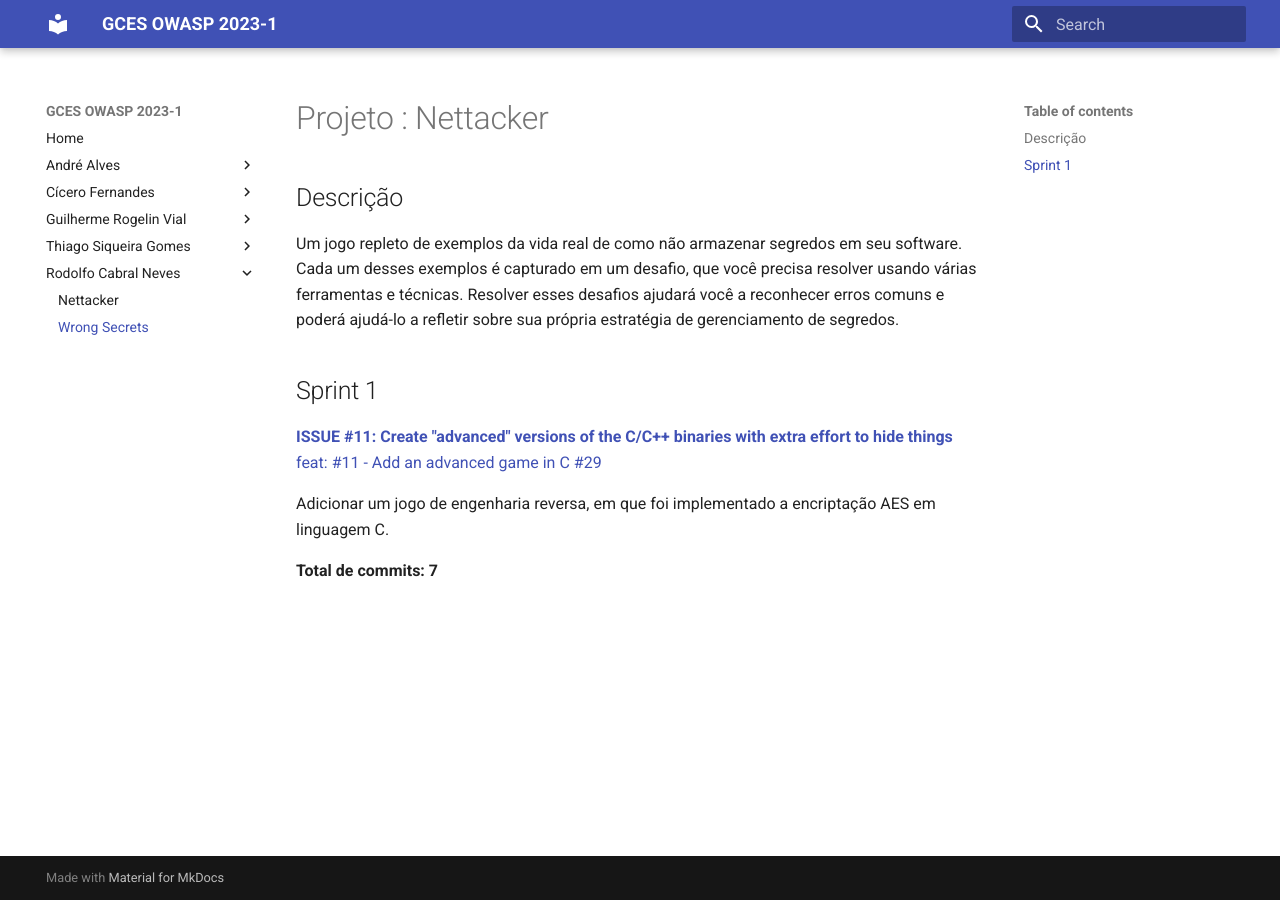
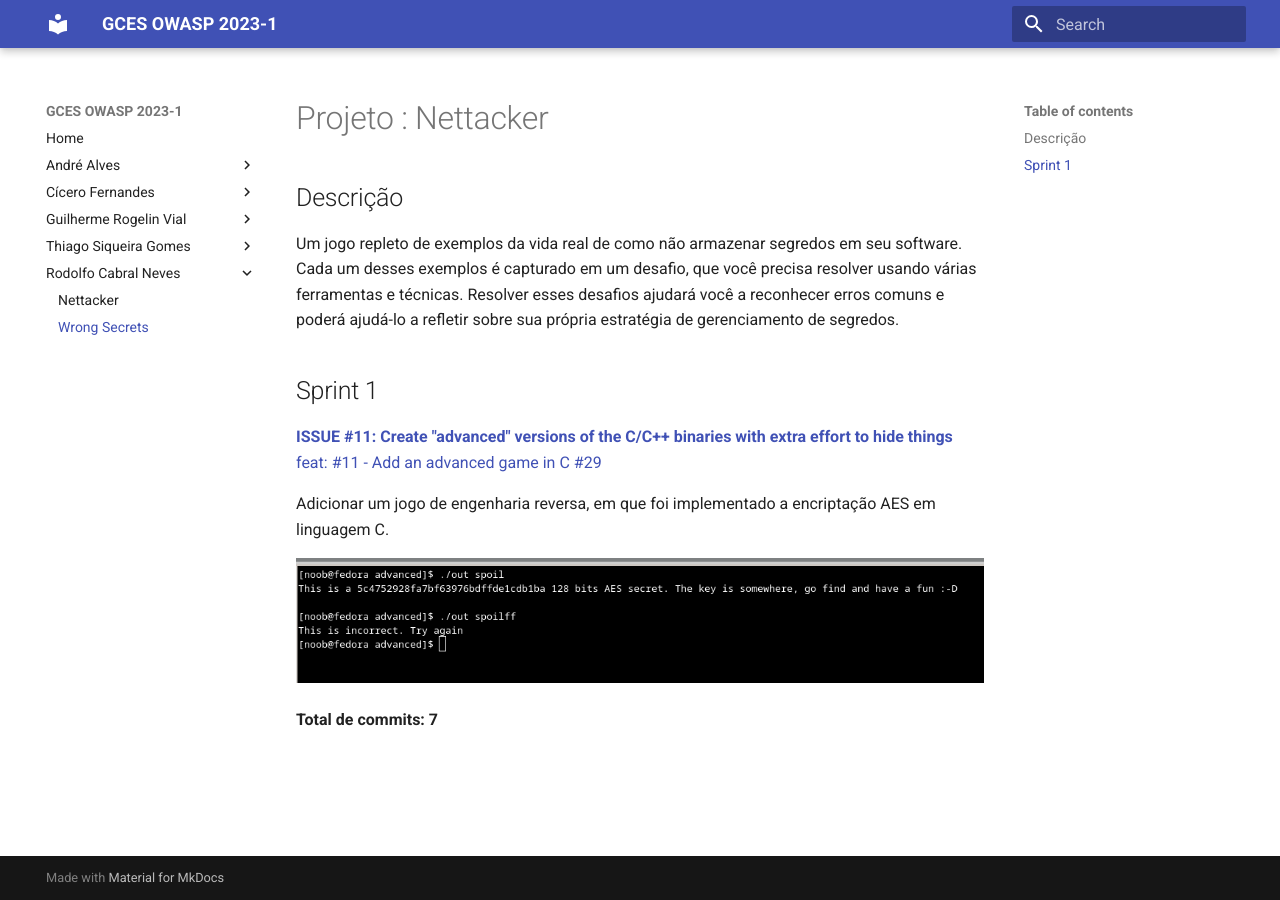
Before and after one commit to GCES-OWASP-2023-1/docs, an MkDocs documentation site: the page built from docs/roddas/wrong_secrets.md, in a window 1280 px wide. Built offline with MkDocs 1.6.1 and Material for MkDocs 9.7.7, drawn with Linux system fonts in a browser that asks for light colours.

Commit message:
add screenshot

```diff
--- a/docs/roddas/wrong_secrets.md
+++ b/docs/roddas/wrong_secrets.md
@@ -12,4 +12,7 @@
 
 Adicionar um jogo de engenharia reversa, em que foi implementado a encriptação AES em linguagem C.
 
+![screen](../../assets/s.png)
+
+
 **Total de commits: 7**
```
Also changed, not shown: docs/assets/s.png (added).
